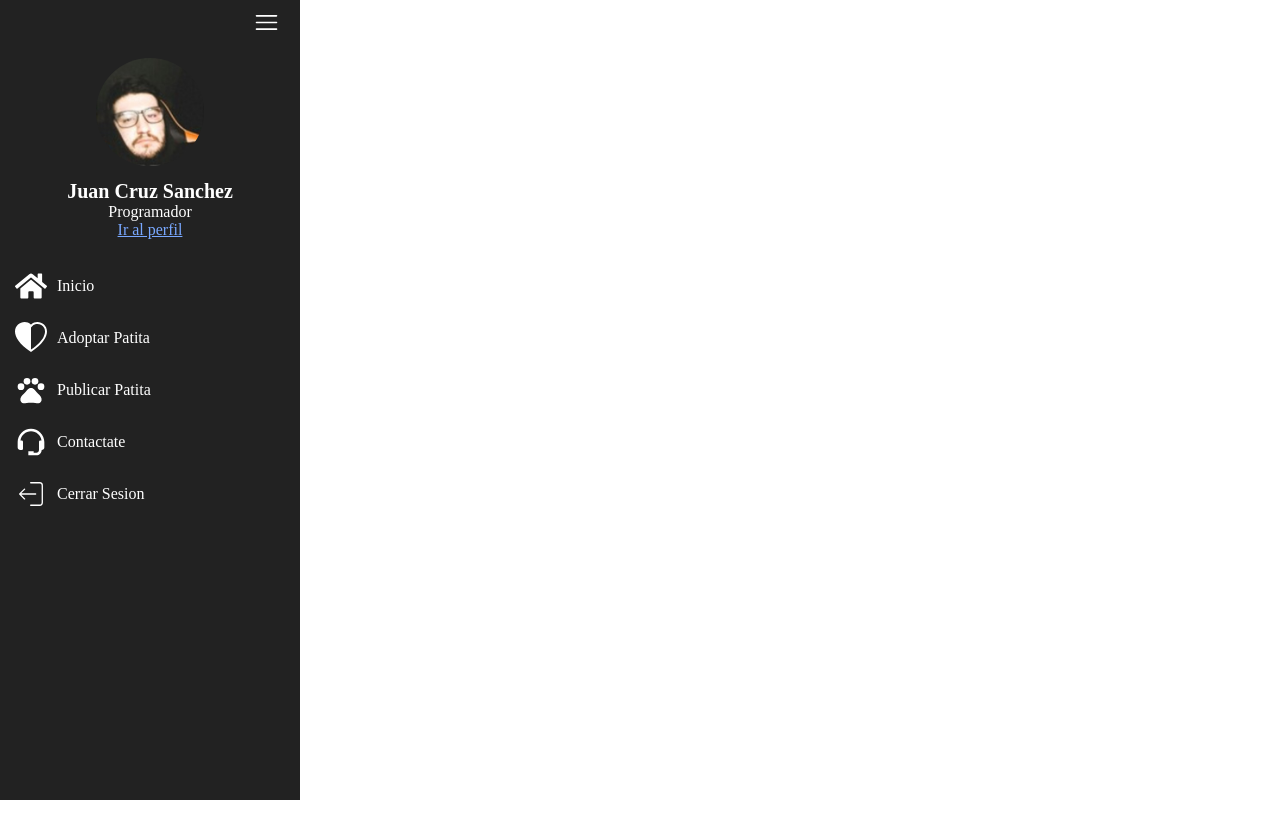
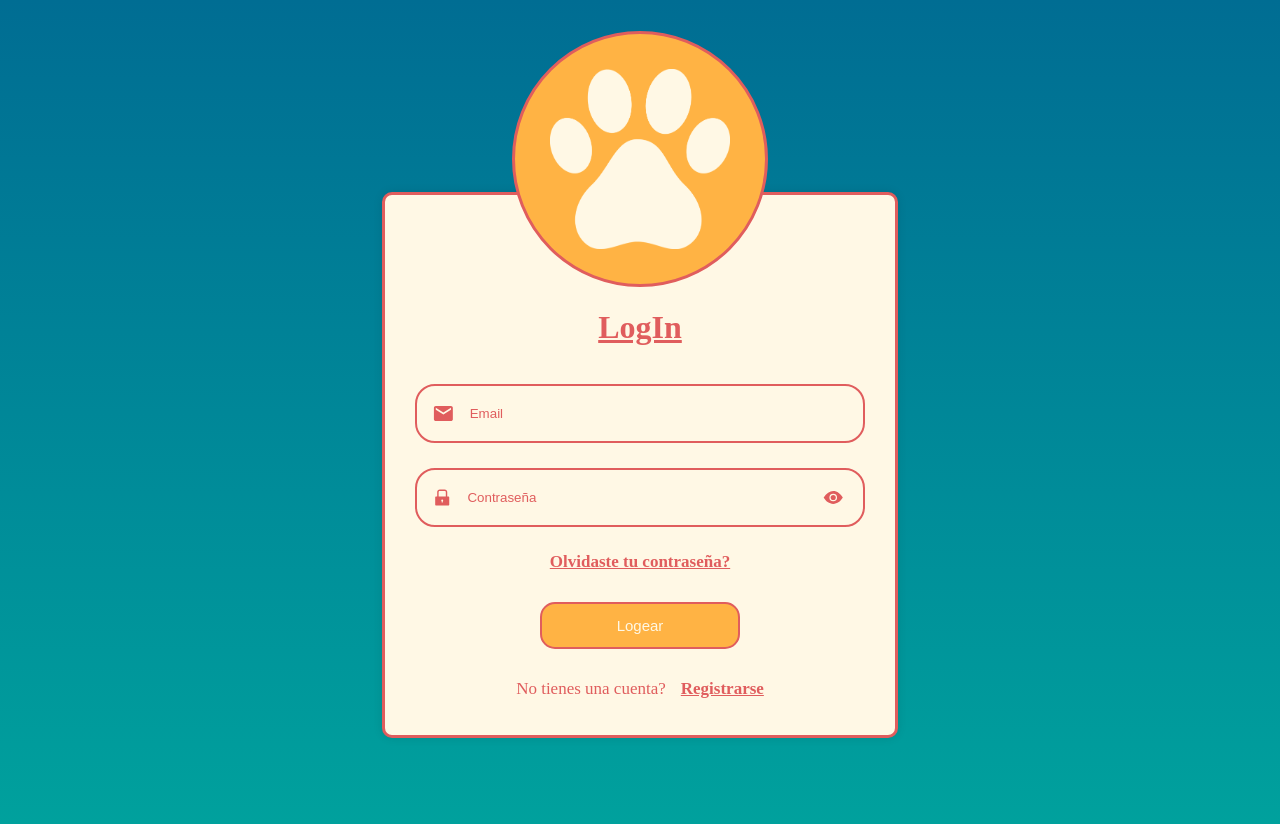
Before and after one commit to HermanosCode/patitas-frontend, a React (Vite) app: page / in a window 1280 px wide. Before the commit the page ends 800 px from the top, so only its background shows below. Built offline with nearby package versions, Linux system fonts and the light colour scheme.

Commit message:
Login agregado a app

```diff
--- a/src/App.tsx
+++ b/src/App.tsx
@@ -2,10 +2,14 @@ import { SideBarMenu } from './components/SideBar/SideBarMenu';
 import { SideBarMenuCard} from './types/SideBarMenu';
 import ProfileImage from './images/cv.jpg';
 import { SideBarItems } from "./utils/utils";
+import LoginSingUp from './components/Login-SingUp/LoginSingUp';
 
 function App() {
+    return(
+      <LoginSingUp/>
+    )
 
-  /*Esta data vendria del backend */
+  /*Esta data vendria del backend
   const card : SideBarMenuCard= {
     id : "1" ,
     displayName: "Juan Cruz Sanchez" ,
@@ -17,6 +21,7 @@ function App() {
   return (
    <SideBarMenu items={SideBarItems} card={card} />
   )
+  */
 }
 
 export default App
```
